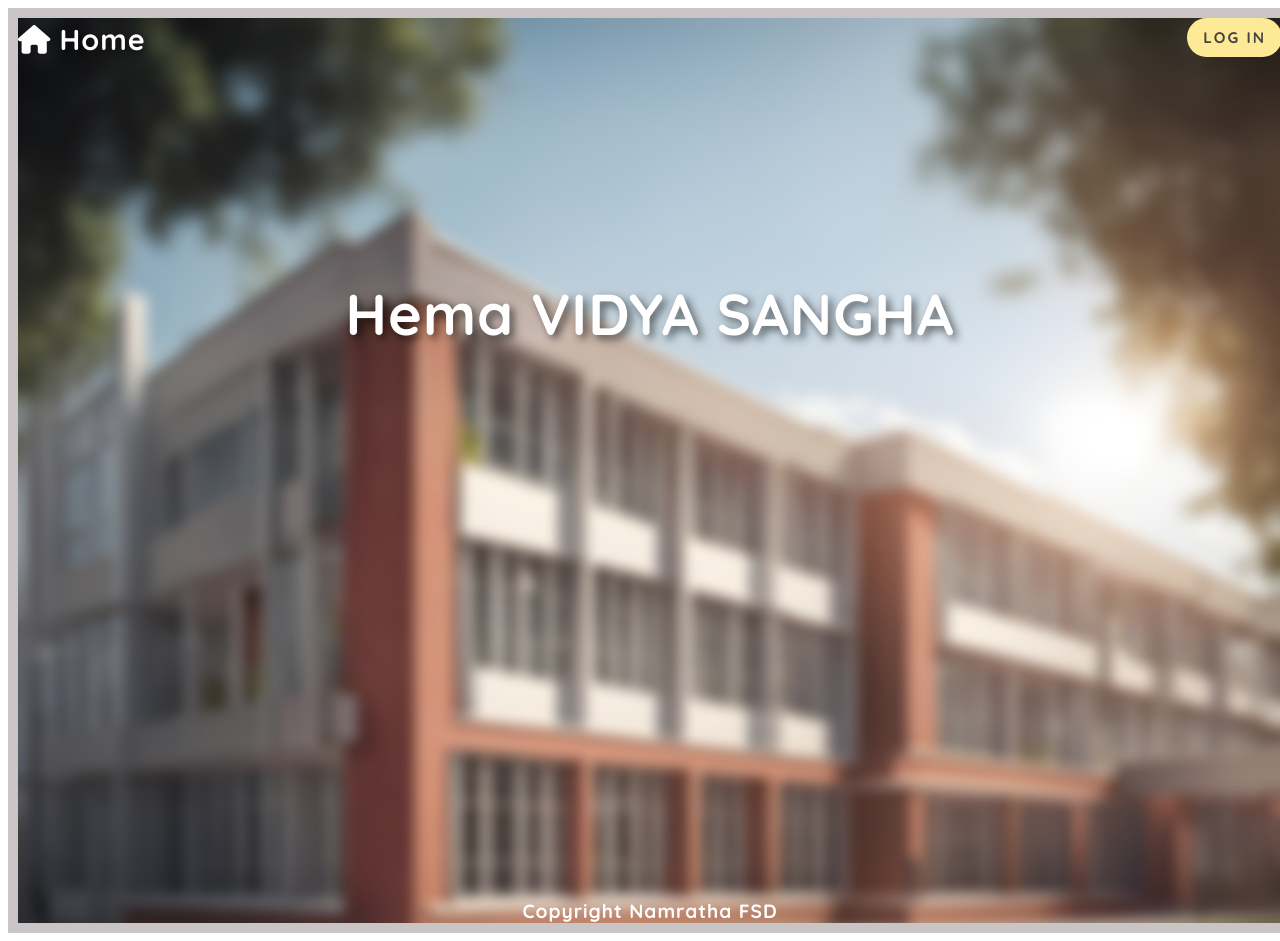
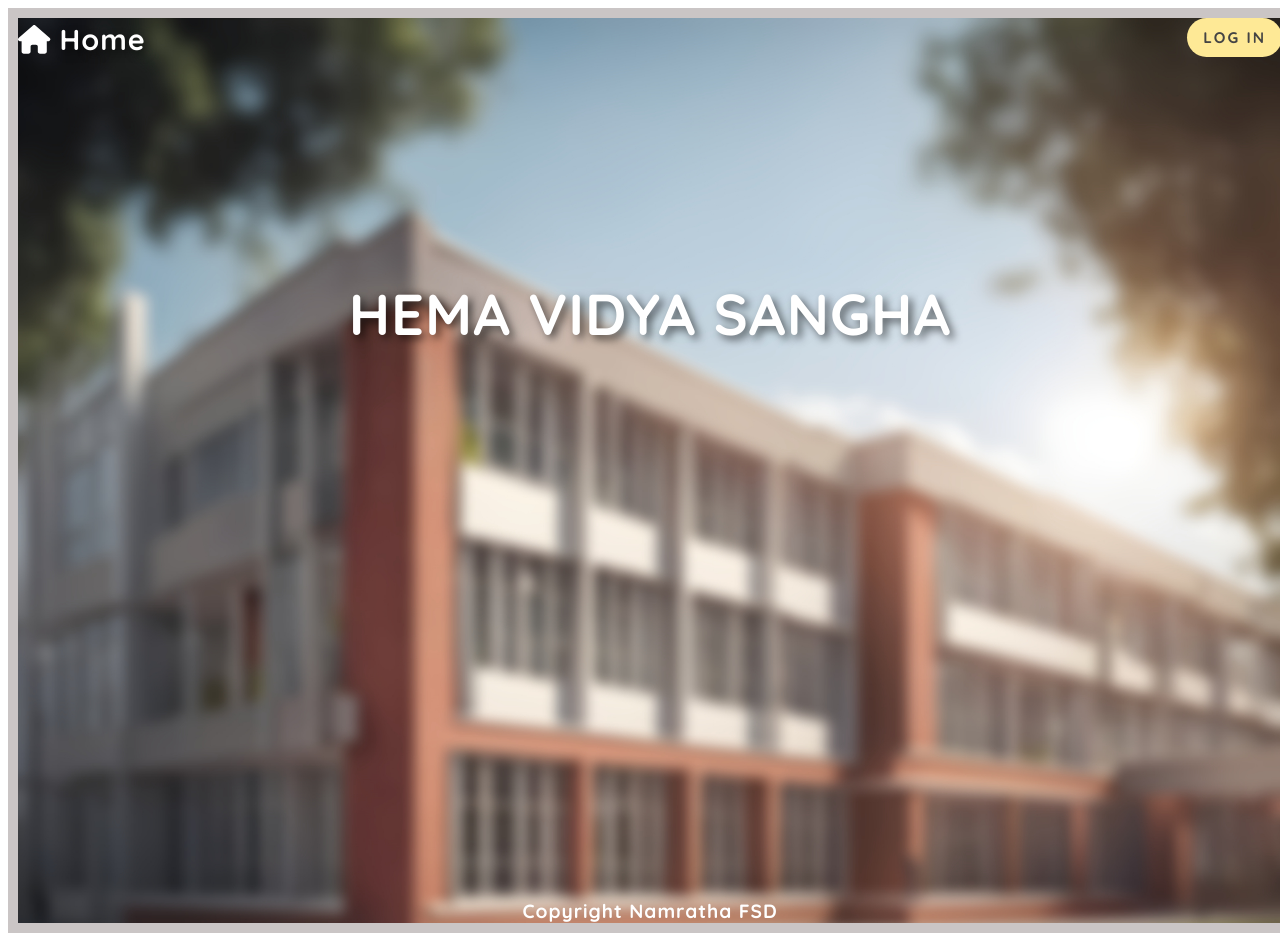
Before and after one commit to namrathashivaHS/Frontend, a React (Create React App) app: page / in a window 1280 px wide. Built offline with nearby package versions, Linux system fonts and the light colour scheme; no server answers; sample sign-in values are in the browser's storage.

Commit message:
Update Home.jsx

```diff
--- a/src/pages/Home.jsx
+++ b/src/pages/Home.jsx
@@ -23,7 +23,7 @@ function Home() {
       <header>
       <div className="home_page">
         <h2  class="head hema">
-          Hema VIDYA SANGHA
+          HEMA VIDYA SANGHA
         </h2>
       </div>
       <div class="view">
```
